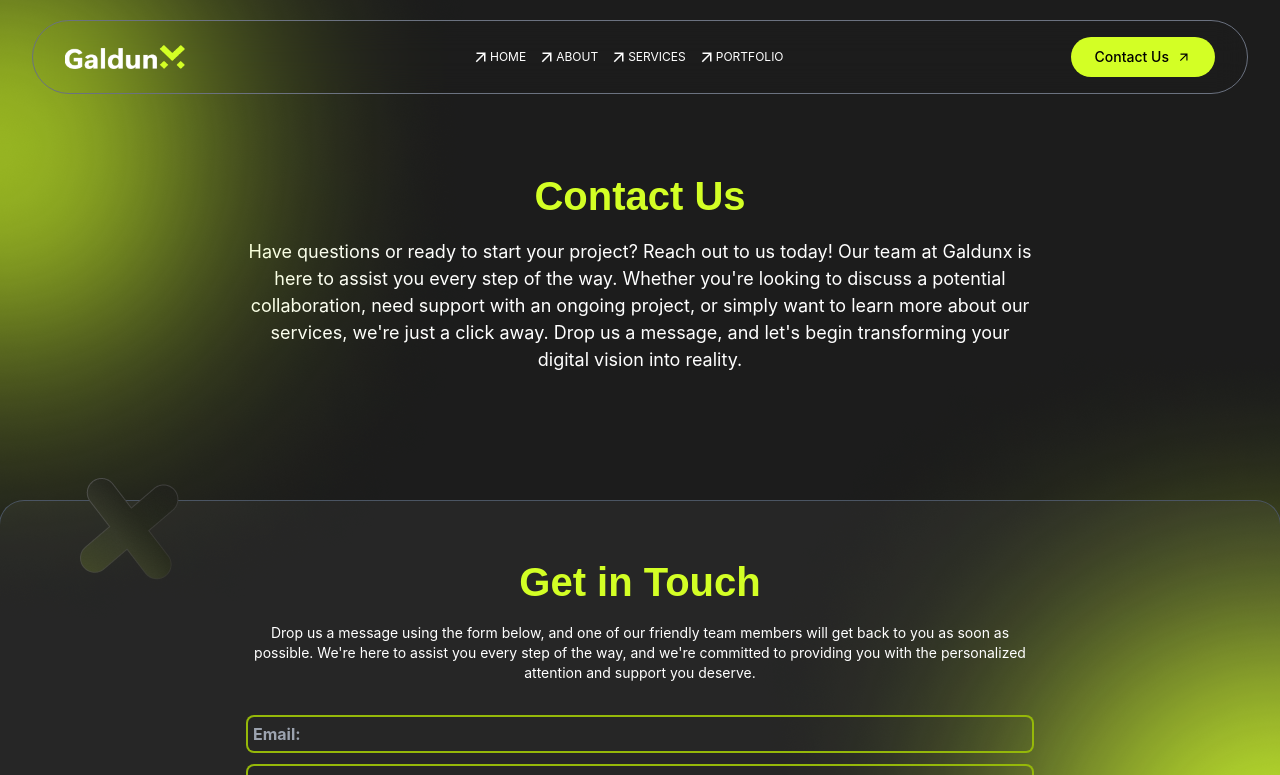
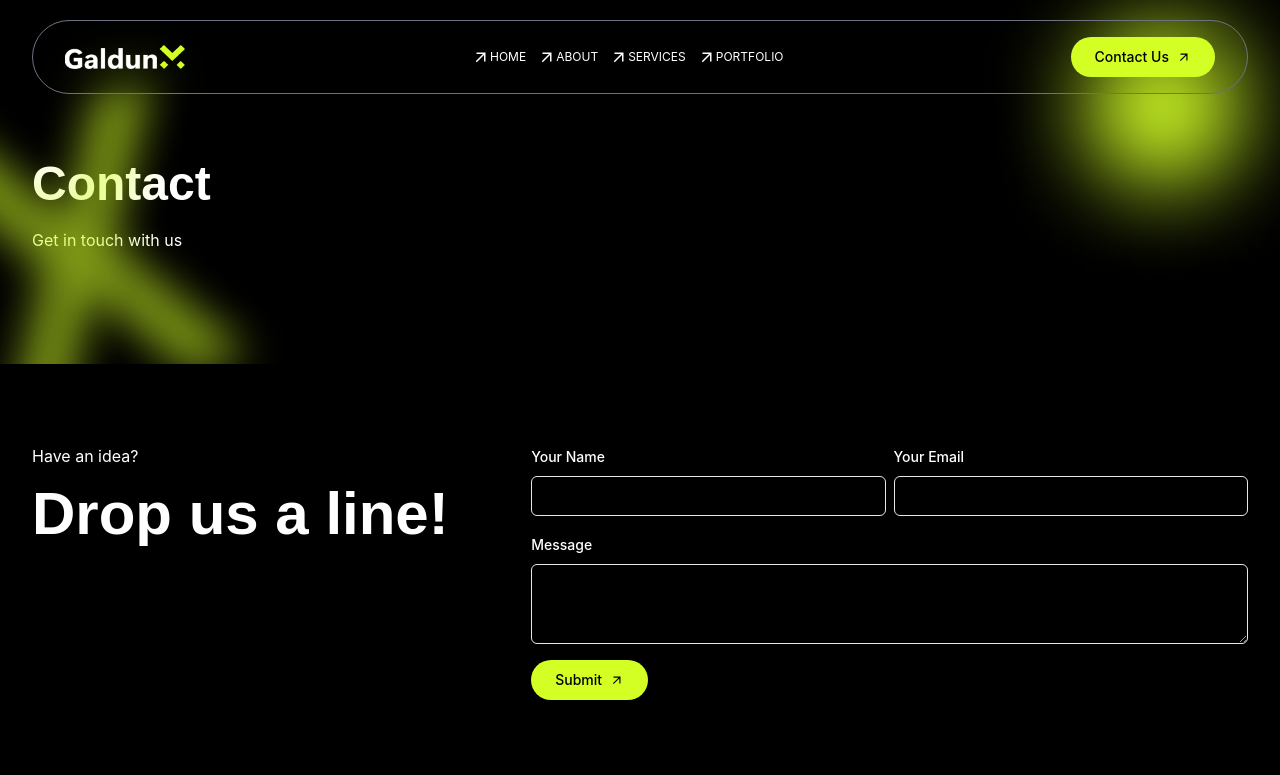
Before and after one commit to GALDUNX-CODE-LAB/galdunx, a React (Create React App) app: page /contact in a window 1280 px wide. Shown: the top 775 px of the page. Built offline with nearby package versions, Linux system fonts and the light colour scheme.

Commit message:
contact page

```diff
--- a/package.json
+++ b/package.json
@@ -3,7 +3,9 @@
   "version": "0.1.0",
   "private": true,
   "dependencies": {
+    "@hookform/resolvers": "^3.4.2",
     "@radix-ui/react-dialog": "^1.0.5",
+    "@radix-ui/react-label": "^2.0.2",
     "@radix-ui/react-slot": "^1.0.2",
     "@testing-library/jest-dom": "^5.17.0",
     "@testing-library/react": "^13.4.0",
@@ -14,13 +16,15 @@
     "react": "^18.2.0",
     "react-alice-carousel": "^2.9.1",
     "react-dom": "^18.2.0",
+    "react-hook-form": "^7.51.5",
     "react-icons": "^5.2.1",
     "react-router-dom": "^6.22.3",
     "react-scripts": "5.0.1",
     "react-scroll": "^1.9.0",
     "tailwind-merge": "^2.3.0",
     "tailwindcss-animate": "^1.0.7",
-    "web-vitals": "^2.1.4"
+    "web-vitals": "^2.1.4",
+    "zod": "^3.23.8"
   },
   "scripts": {
     "start": "react-scripts start",
--- a/src/Components/SharedPages/CTA.jsx
+++ b/src/Components/SharedPages/CTA.jsx
@@ -6,7 +6,7 @@ import { MdArrowOutward } from "react-icons/md";
 export function CTA() {
   return (
     <section className="py-20 bg-pry cta text-black">
-      <div className="container max-w-6xl">
+      <div className="container max-w-7xl">
         <div className="max-w-2xl space-y-5">
           <p className="text-gray-600 text-2xl">
             Ready to Transform Your Vision?
--- a/src/Components/SharedPages/Footer.js
+++ b/src/Components/SharedPages/Footer.js
@@ -31,7 +31,7 @@ const Footer = () => {
   const currentYear = new Date().getFullYear();
   return (
     <footer className="pt-20 pb-10 bg-[#1C1C1C]">
-      <div className="container max-w-6xl">
+      <div className="container max-w-7xl">
         <div className="space-y-4 mb-8">
           <div className="w-[100px] md:w-[120px]">
             <img src={galdlogo} alt="Galdun" className="block" />
--- /dev/null
+++ b/src/Components/ui/form.jsx
@@ -0,0 +1,136 @@
+import * as React from "react";
+import { Slot } from "@radix-ui/react-slot";
+import { Controller, FormProvider, useFormContext } from "react-hook-form";
+
+import { cn } from "../../lib/utils";
+import { Label } from "../ui/label";
+
+const Form = FormProvider;
+
+const FormFieldContext = React.createContext({});
+
+const FormField = ({ ...props }) => {
+  return (
+    <FormFieldContext.Provider value={{ name: props.name }}>
+      <Controller {...props} />
+    </FormFieldContext.Provider>
+  );
+};
+
+const useFormField = () => {
+  const fieldContext = React.useContext(FormFieldContext);
+  const itemContext = React.useContext(FormItemContext);
+  const { getFieldState, formState } = useFormContext();
+
+  const fieldState = getFieldState(fieldContext.name, formState);
+
+  if (!fieldContext) {
+    throw new Error("useFormField should be used within <FormField>");
+  }
+
+  const { id } = itemContext;
+
+  return {
+    id,
+    name: fieldContext.name,
+    formItemId: `${id}-form-item`,
+    formDescriptionId: `${id}-form-item-description`,
+    formMessageId: `${id}-form-item-message`,
+    ...fieldState,
+  };
+};
+
+const FormItemContext = React.createContext({});
+
+const FormItem = React.forwardRef(({ className, ...props }, ref) => {
+  const id = React.useId();
+
+  return (
+    <FormItemContext.Provider value={{ id }}>
+      <div ref={ref} className={cn("space-y-2", className)} {...props} />
+    </FormItemContext.Provider>
+  );
+});
+FormItem.displayName = "FormItem";
+
+const FormLabel = React.forwardRef(({ className, ...props }, ref) => {
+  const { error, formItemId } = useFormField();
+
+  return (
+    <Label
+      ref={ref}
+      className={cn(error && "text-destructive", className)}
+      htmlFor={formItemId}
+      {...props}
+    />
+  );
+});
+FormLabel.displayName = "FormLabel";
+
+const FormControl = React.forwardRef(({ ...props }, ref) => {
+  const { error, formItemId, formDescriptionId, formMessageId } =
+    useFormField();
+
+  return (
+    <Slot
+      ref={ref}
+      id={formItemId}
+      aria-describedby={
+        !error
+          ? `${formDescriptionId}`
+          : `${formDescriptionId} ${formMessageId}`
+      }
+      aria-invalid={!!error}
+      {...props}
+    />
+  );
+});
+FormControl.displayName = "FormControl";
+
+const FormDescription = React.forwardRef(({ className, ...props }, ref) => {
+  const { formDescriptionId } = useFormField();
+
+  return (
+    <p
+      ref={ref}
+      id={formDescriptionId}
+      className={cn("text-sm text-muted-foreground", className)}
+      {...props}
+    />
+  );
+});
+FormDescription.displayName = "FormDescription";
+
+const FormMessage = React.forwardRef(
+  ({ className, children, ...props }, ref) => {
+    const { error, formMessageId } = useFormField();
+    const body = error ? String(error?.message) : children;
+
+    if (!body) {
+      return null;
+    }
+
+    return (
+      <p
+        ref={ref}
+        id={formMessageId}
+        className={cn("text-sm font-medium text-destructive", className)}
+        {...props}
+      >
+        {body}
+      </p>
+    );
+  }
+);
+FormMessage.displayName = "FormMessage";
+
+export {
+  useFormField,
+  Form,
+  FormItem,
+  FormLabel,
+  FormControl,
+  FormDescription,
+  FormMessage,
+  FormField,
+};
--- /dev/null
+++ b/src/Components/ui/input.jsx
@@ -0,0 +1,20 @@
+import * as React from "react";
+
+import { cn } from "../../lib/utils";
+
+const Input = React.forwardRef(({ className, type, ...props }, ref) => {
+  return (
+    <input
+      type={type}
+      className={cn(
+        "flex h-10 w-full rounded-md border border-input bg-background px-3 py-2 text-sm ring-offset-background file:border-0 file:bg-transparent file:text-sm file:font-medium placeholder:text-muted-foreground focus-visible:outline-none focus-visible:ring-1 focus-visible:ring-ring  disabled:cursor-not-allowed disabled:opacity-50",
+        className
+      )}
+      ref={ref}
+      {...props}
+    />
+  );
+});
+Input.displayName = "Input";
+
+export { Input };
--- /dev/null
+++ b/src/Components/ui/label.jsx
@@ -0,0 +1,20 @@
+import * as React from "react";
+import * as LabelPrimitive from "@radix-ui/react-label";
+import { cva } from "class-variance-authority";
+
+import { cn } from "../../lib/utils";
+
+const labelVariants = cva(
+  "text-sm font-medium leading-none peer-disabled:cursor-not-allowed peer-disabled:opacity-70"
+);
+
+const Label = React.forwardRef(({ className, ...props }, ref) => (
+  <LabelPrimitive.Root
+    ref={ref}
+    className={cn(labelVariants(), className)}
+    {...props}
+  />
+));
+Label.displayName = LabelPrimitive.Root.displayName;
+
+export { Label };
--- /dev/null
+++ b/src/Components/ui/textarea.jsx
@@ -0,0 +1,19 @@
+import * as React from "react";
+
+import { cn } from "../../lib/utils";
+
+const Textarea = React.forwardRef(({ className, ...props }, ref) => {
+  return (
+    <textarea
+      className={cn(
+        "flex min-h-[80px] w-full rounded-md border border-input bg-background px-3 py-2 text-sm ring-offset-background file:border-0 file:bg-transparent file:text-sm file:font-medium placeholder:text-muted-foreground focus-visible:outline-none focus-visible:ring-1 focus-visible:ring-ring  disabled:cursor-not-allowed disabled:opacity-50",
+        className
+      )}
+      ref={ref}
+      {...props}
+    />
+  );
+});
+Textarea.displayName = "Textarea";
+
+export { Textarea };
--- a/src/Pages/ContactFile/Contact.js
+++ b/src/Pages/ContactFile/Contact.js
@@ -1,33 +1,19 @@
-import React from 'react'
-import Contform from './Contform'
-import Eclipse from '../../Components/Imagefile/Ellipse 2.png'
-import Eclipse2 from '../../Components/Imagefile/Ellipse 6.png'
-import Newscont from './Newscont'
+import React from "react";
+import Contform from "./Contform";
+import Eclipse from "../../Components/Imagefile/Ellipse 2.png";
+import Eclipse2 from "../../Components/Imagefile/Ellipse 6.png";
+import Newscont from "./Newscont";
+import Header from "../../Components/SharedPages/Header";
 
 const Contact = () => {
   return (
-    <div className='bg-[#1C1C1C] py-[3%] text-center'>
-         <div className="absolute top-[40%] right-0">
-            <img src={Eclipse}/>
-        </div>
-        <div className="absolute bottom-[20%] left-0">
-            <img src={Eclipse2}/>
-        </div>
-       <div className="text-center flex flex-col justify-center items-center pb-5 pt-[25%] px-8 md:px-20  md:py-[10%]  ">
-        <h1 className="text-[30px] md:text-[40px]  text-[#D3FF25] mb-[1%] font-bold md:font-extrabold text-center">
-          Contact Us
-        </h1>
-        <p className='text-white w-[100] md:w-[70%] text-[15px] md:text-[18px] text-center'>
-            Have questions or ready to start your project? Reach out to us today! Our team at Galdunx is here to
-assist you every step of the way. Whether you're looking to discuss a potential collaboration, need support
-with an ongoing project, or simply want to learn more about our services, we're just a click away. Drop us a message,
-and let's begin transforming your digital vision into reality.
-        </p>
-      </div>
-      <Contform/>
-      <Newscont/>
-    </div>
-  )
-}
+    <main>
+      <Header heading={"Contact"} desc={"Get in touch with us"} />
 
-export default Contact
+      <Contform />
+      {/* <Newscont /> */}
+    </main>
+  );
+};
+
+export default Contact;
--- a/src/Pages/ContactFile/Contform.js
+++ b/src/Pages/ContactFile/Contform.js
@@ -1,37 +1,114 @@
-import React from 'react'
-import ximage from '../../Components/Imagefile/Union.png'
+import React from "react";
+
+import {
+  Form,
+  FormControl,
+  FormDescription,
+  FormField,
+  FormItem,
+  FormLabel,
+  FormMessage,
+} from "../../Components/ui/form";
+import { Textarea } from "../../Components/ui/textarea";
+import { Input } from "../../Components/ui/input";
+import { Button } from "../../Components/ui/button";
+
+import { useForm } from "react-hook-form";
+import { zodResolver } from "@hookform/resolvers/zod";
+import { z } from "zod";
+import { contactValidation } from "../../lib/form_validation/index";
+import { MdArrowOutward } from "react-icons/md";
 
 const Contform = () => {
+  const form = useForm({
+    resolver: zodResolver(contactValidation),
+    defaultValues: {
+      email: "",
+      senderName: "",
+      message: "",
+    },
+  });
+
+  function onSubmit(values) {
+    console.log(values);
+  }
   return (
-      <div className="bg-[#d9d9d90c] text-center pt-5 pb-5 md:pb-[15%] px-8 relative ring-gray-600 ring-1 md:px-20 md:py-[4%]  rounded-3xl">
-      <div className="absolute top-[-3%] left-15 opacity-5 md:opacity-[4]">
-            <img src={ximage}/>
+    <section className="py-20 bg-black text-white">
+      <div className="container max-w-7xl">
+        <div className="grid grid-cols-1 md:grid-cols-10 gap-8">
+          <div className="md:col-span-4">
+            <p className="mb-4">Have an idea?</p>
+            <h1 className="text-3xl md:text-4xl lg:text-6xl leadind-[2] font-bold max-w-md">
+              Drop us a line!
+            </h1>
+          </div>
+          <div className="md:col-span-6">
+            <Form {...form}>
+              <form
+                onSubmit={form.handleSubmit(onSubmit)}
+                className="space-y-4"
+              >
+                <div className="grid grid-cols-1 gap-x-2 gap-y-4 md:grid-cols-2">
+                  <FormField
+                    control={form.control}
+                    name="senderName"
+                    render={({ field }) => (
+                      <FormItem>
+                        <FormLabel>Your Name</FormLabel>
+                        <FormControl>
+                          <Input
+                            {...field}
+                            className="bg-transparent outline-none ring-0 border-gray-200 focus-visible:ring-lime-200 focus-visible:border-none"
+                          />
+                        </FormControl>
+                        <FormMessage />
+                      </FormItem>
+                    )}
+                  />
+                  <FormField
+                    control={form.control}
+                    name="email"
+                    render={({ field }) => (
+                      <FormItem>
+                        <FormLabel>Your Email</FormLabel>
+                        <FormControl>
+                          <Input
+                            {...field}
+                            type="email"
+                            className="bg-transparent outline-none ring-0 border-gray-200 focus-visible:ring-lime-200 focus-visible:border-none"
+                          />
+                        </FormControl>
+                        <FormMessage />
+                      </FormItem>
+                    )}
+                  />
+                </div>
+                <FormField
+                  control={form.control}
+                  name="email"
+                  render={({ field }) => (
+                    <FormItem>
+                      <FormLabel>Message</FormLabel>
+                      <FormControl>
+                        <Textarea
+                          {...field}
+                          className="bg-transparent outline-none ring-0 border-gray-200 focus-visible:ring-lime-200 focus-visible:border-none"
+                        />
+                      </FormControl>
+                      <FormMessage />
+                    </FormItem>
+                  )}
+                />
+                <Button type="submit" className="flex md:gap-2">
+                  Submit <MdArrowOutward />
+                </Button>
+              </form>
+            </Form>
+          </div>
         </div>
-         <div className="absolute bottom-[10%] right-3 opacity-5 md:opacity-[4]">
-            <img src={ximage}/>
-        </div>
+      </div>
+    </section>
+  );
+};
 
-        <div className='text-center flex justify-center flex-col items-center'>
-            <h1 className="text-[30px] md:text-[40px]  text-[#D3FF25] mb-[1%] font-bold md:font-extrabold text-center">
-          Get in Touch
-        </h1>
-            <p className='text-white text-center text-sm w-[100%] md:w-[70%]'>
-                Drop us a message using the form below, and one of our friendly team members will get back to you as soon as possible. We're here to assist you every step of the way, and we're committed to providing you with the personalized attention and support you deserve.
-            </p>
-        </div>
-        <div className='items-center flex justify-center'>
-            <form className='w-[100%] md:w-[70%] mt-[3%] '>
-            <input type='email' className='text-white font-bold p-[5px] w-[100%] ring-[2px] ring-[#95B809] outline-none bg-transparent rounded-md mb-[2%] ' placeholder='Email:'/>
-            <input type='text' className='text-white font-bold p-[5px] w-[100%] ring-[2px] ring-[#95B809] outline-none bg-transparent rounded-md mb-[2%]' placeholder='Name:'/>
-            <input type='number' className='text-white font-bold p-[5px] w-[100%] ring-[2px] ring-[#95B809] outline-none bg-transparent rounded-md mb-[2%]' placeholder='Number:'/>
-            <textarea name='comments' id='comments' rows='4' cols='4' placeholder='Message:' className='text-white font-bold p-[5px] w-[100%] ring-[2px] ring-[#95B809] outline-none bg-transparent rounded-md mb-[3%]'></textarea>
-               <button className='text-white font-bold bg-gradient-to-b  from-[#95B809] to-[#425204] px-[25px] py-[10px] rounded-2xl hover:bg-[#D3FF25] hover:font-bold'>Submit</button>
-        </form>
-        </div>
-
-
-    </div>
-  )
-}
-
-export default Contform
+export default Contform;
--- /dev/null
+++ b/src/lib/form_validation/index.js
@@ -0,0 +1,13 @@
+import { z } from "zod";
+
+export const contactValidation = z.object({
+  email: z.string().email({
+    message: "Invalid email address",
+  }),
+  senderName: z.string().min(1, {
+    message: "Name is required",
+  }),
+  message: z.string().min(1, {
+    message: "Message is required",
+  }),
+});
```
Also changed, not shown: src/Pages/AboutFile/Abouvision.js (+4 -4 lines), 1 other file (tests, documents, lock files or other folders).
